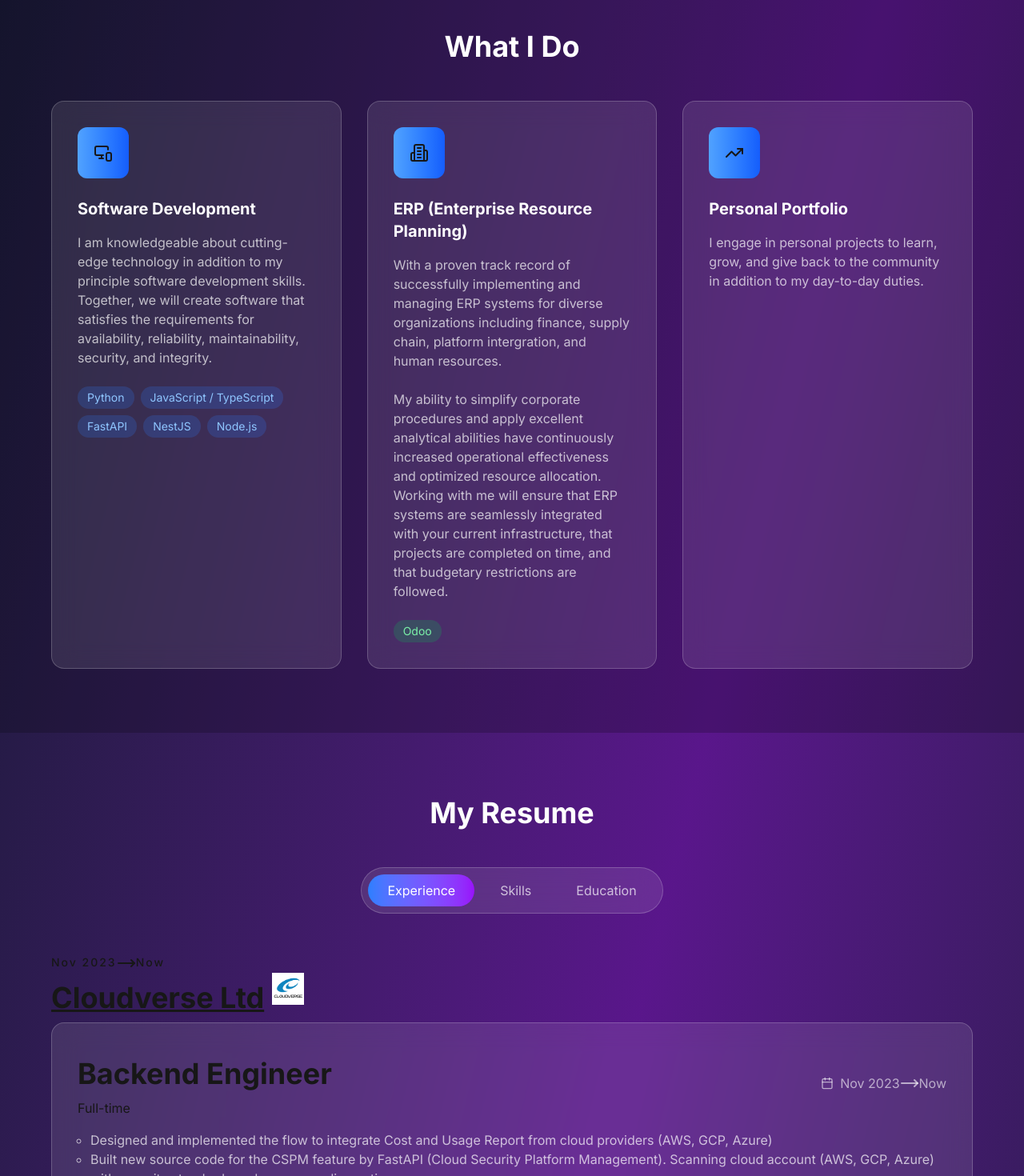
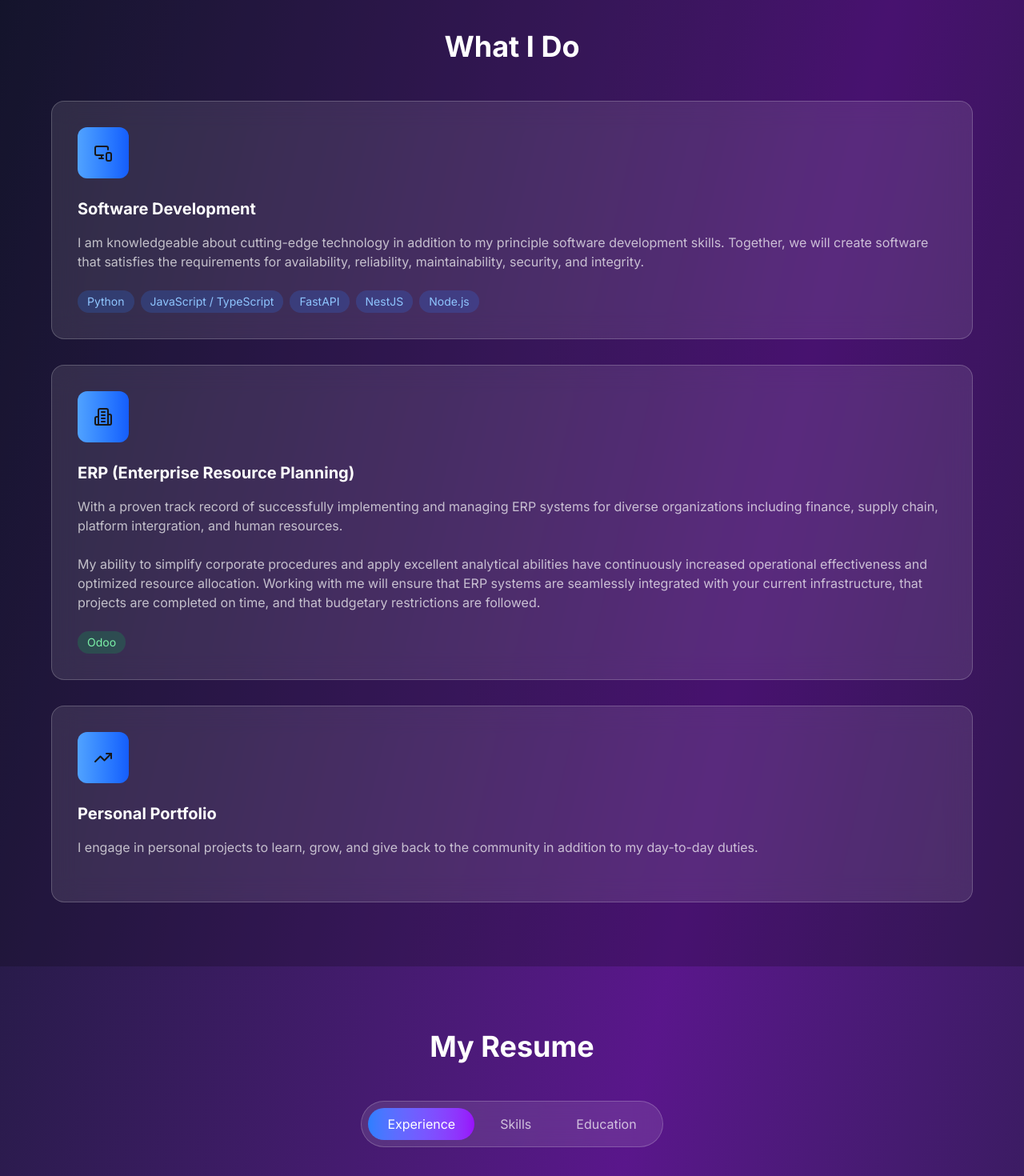
Before and after one commit to hauvo5999/portfolio, a Next.js app: page / in a window 1280 px wide. Shown: the part 720-2190 px from the top of the page at 80% size. Built offline with nearby package versions, Linux system fonts and the light colour scheme.

Commit message:
feat: edit layout

```diff
--- a/src/components/Experiences.tsx
+++ b/src/components/Experiences.tsx
@@ -10,7 +10,7 @@ const Experiences: React.FC = () => {
                 <span className="subtitle text-color-primary">Nov 2023 <MoveRight /> Now</span>
                 <h4 className="maintitle maintitle-custom">
                     <a href="https://cloudverse.ai" target="_blank">Cloudverse Ltd</a>
-                    <span><Image className="maintitle-image" src="/assets/images/cloudverse-logo.png" alt="cloudverse-logo" width={40} height={40}/></span>
+                    <span><Image className="maintitle-image rounded-md" src="/assets/images/cloudverse-logo.png" alt="cloudverse-logo" width={40} height={40}/></span>
                 </h4>
                 <div className="bg-white/10 backdrop-blur-lg rounded-2xl p-8 border border-white/20">
                     <div className="mb-5">
@@ -53,7 +53,7 @@ const Experiences: React.FC = () => {
                 <span className="subtitle text-color-primary">Jul 2021 <MoveRight /> Oct 2023</span>
                 <h4 className="maintitle maintitle-custom">
                     <a href="https://novobi.com" target="_blank">Novobi Inc</a>
-                    <span><Image className="maintitle-image" src="/assets/images/novobi-logo.webp" alt="novobi" width={40} height={40}/></span>
+                    <span><Image className="maintitle-image rounded-md" src="/assets/images/novobi-logo.webp" alt="novobi" width={40} height={40}/></span>
                 </h4>
                 <div className="bg-white/10 backdrop-blur-lg rounded-2xl p-8 border border-white/20">
                     <div className="mb-5">
@@ -133,7 +133,7 @@ const Experiences: React.FC = () => {
                 <span className="subtitle text-color-primary">Jul 2020 <MoveRight /> Oct 2020</span>
                 <h4 className="maintitle maintitle-custom">
                     <a href="https://www.truecommerce.com/dicentral" target="_blank">Di Central</a>
-                    <span><Image className="maintitle-image" src="/assets/images/dicentral-logo.webp" alt="dicentral-logo" width={40} height={40}/></span>
+                    <span><Image className="maintitle-image rounded-md" src="/assets/images/dicentral-logo.webp" alt="dicentral-logo" width={40} height={40}/></span>
                 </h4>
                 <div className="bg-white/10 backdrop-blur-lg rounded-2xl p-8 border border-white/20">
                     <div className="mb-5">
--- a/src/components/Features.tsx
+++ b/src/components/Features.tsx
@@ -5,7 +5,7 @@ const Features: React.FC = () => {
     return (
         <div className="max-w-6xl mx-auto">
             <h2 className="text-4xl font-bold text-white mb-12 text-center">What I Do</h2>
-            <div className="grid md:grid-cols-3 gap-8">
+            <div className="grid gap-8">
                 <div className="bg-white/10 backdrop-blur-lg rounded-2xl p-8 border border-white/20 hover:bg-white/20 transition-all duration-300 group">
                     <div className="w-16 h-16 bg-gradient-to-r from-blue-400 to-blue-600 rounded-xl flex items-center justify-center mb-6 group-hover:scale-110 transition-transform">
                         {/* <span className="text-white text-2xl">💻</span> */}
```
